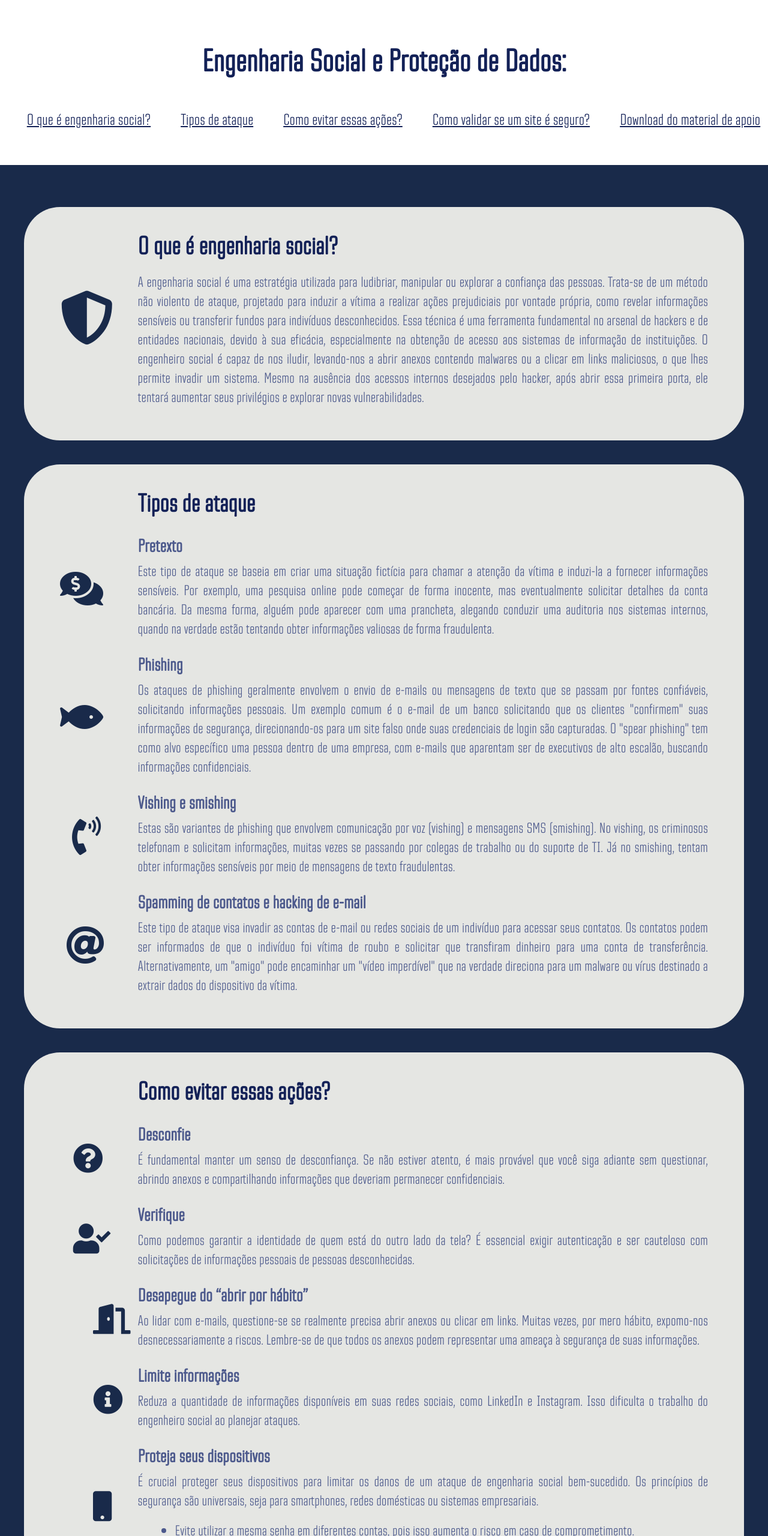
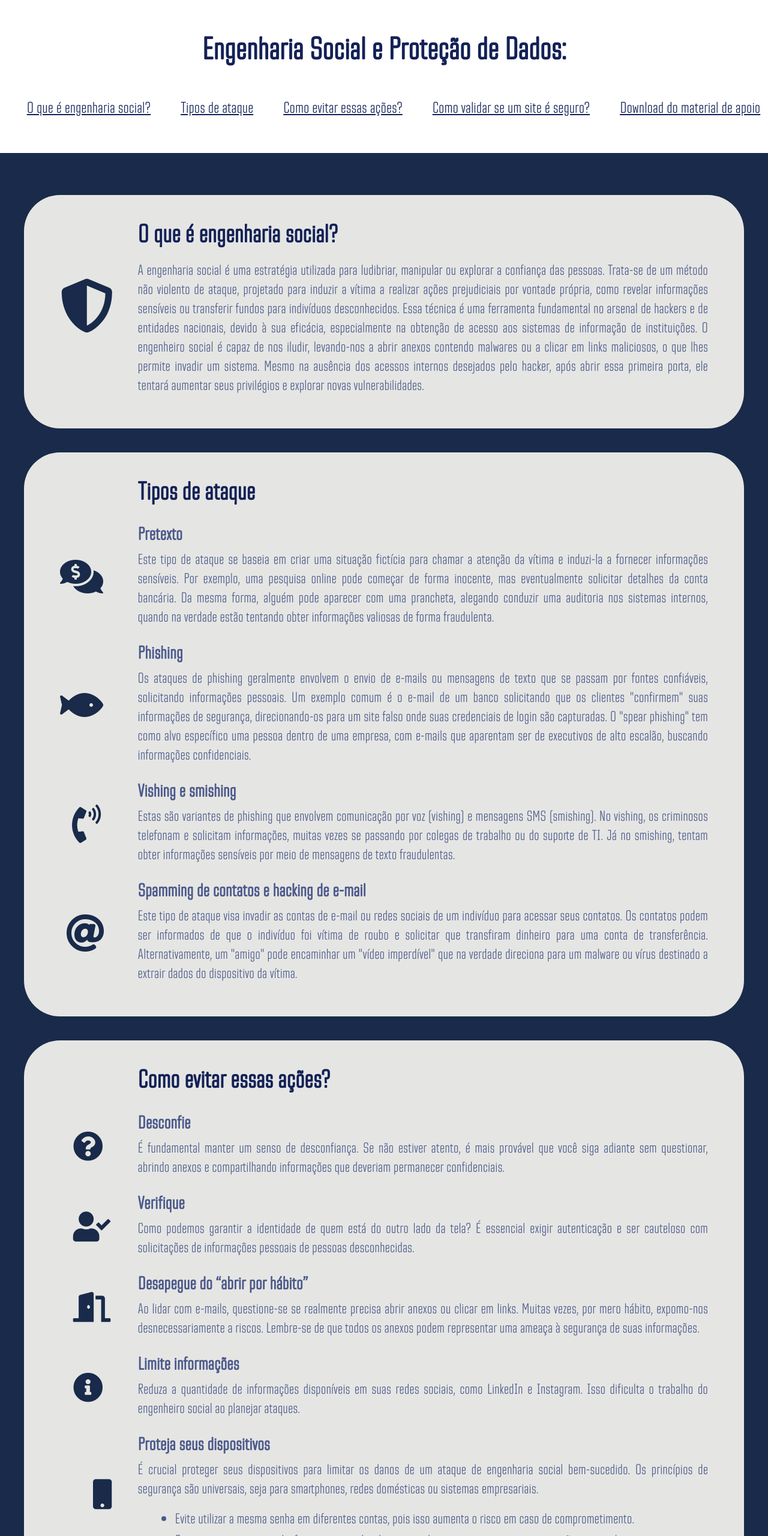
Before and after one commit to gustavo-pd/engenharia-social, a website: page index.html in a window 1280 px wide. Shown: the top 2560 px of the page at 60% size. Drawn offline with nearby package versions, Linux system fonts and the light colour scheme.

Commit message:
^ai9aia^

```diff
--- a/index.html
+++ b/index.html
@@ -122,9 +122,9 @@
                     </p>
                 </div>
             </div>
-            <div style="display: flex; flex-direction: row">
-                <div class="icon-container" style="padding-left: 30px">
-                    <i class="fas fa-door-open" style="font-size: 50px; color: #192A4A; padding-left: 25px; padding-right: 55px"></i>
+            <div class="secFlex">
+                <div class="icon-container">
+                    <i class="fas fa-door-open iconP iconPAlign"></i>
                 </div>
                 <div class="text-container">
                     <h4>Desapegue do “abrir por hábito”</h4>
@@ -134,9 +134,9 @@
                     </p>
                 </div>
             </div>
-            <div style="display: flex; flex-direction: row">
-                <div class="icon-container" style="padding-left: 30px">
-                    <i class="fas fa-info-circle" style="font-size: 50px; color: #192A4A; padding-left: 25px; padding-right: 55px"></i>
+            <div class="secFlex">
+                <div class="icon-container">
+                    <i class="fas fa-info-circle iconP iconPAlign"></i>
                 </div>
                 <div class="text-container">
                     <h4>Limite informações</h4>
--- a/styles.css
+++ b/styles.css
@@ -19,7 +19,7 @@ main {
 }
 
 header {
-    padding-top: 70px;
+    padding-top: 50px;
 }
 
 section {
@@ -35,7 +35,6 @@ section {
 .secFlex {
     display: flex;
     flex-direction: row;
-    width: 100%;
 }
 
 h1 {
```
